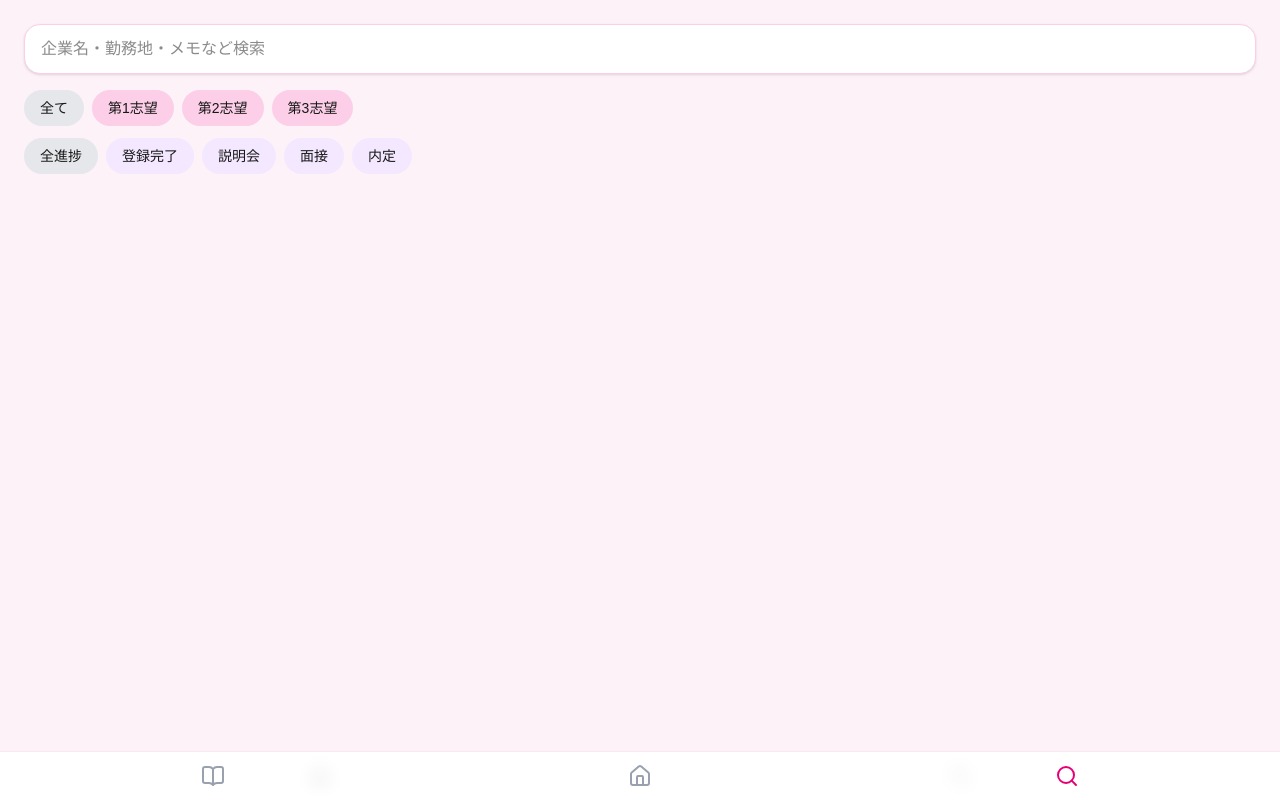
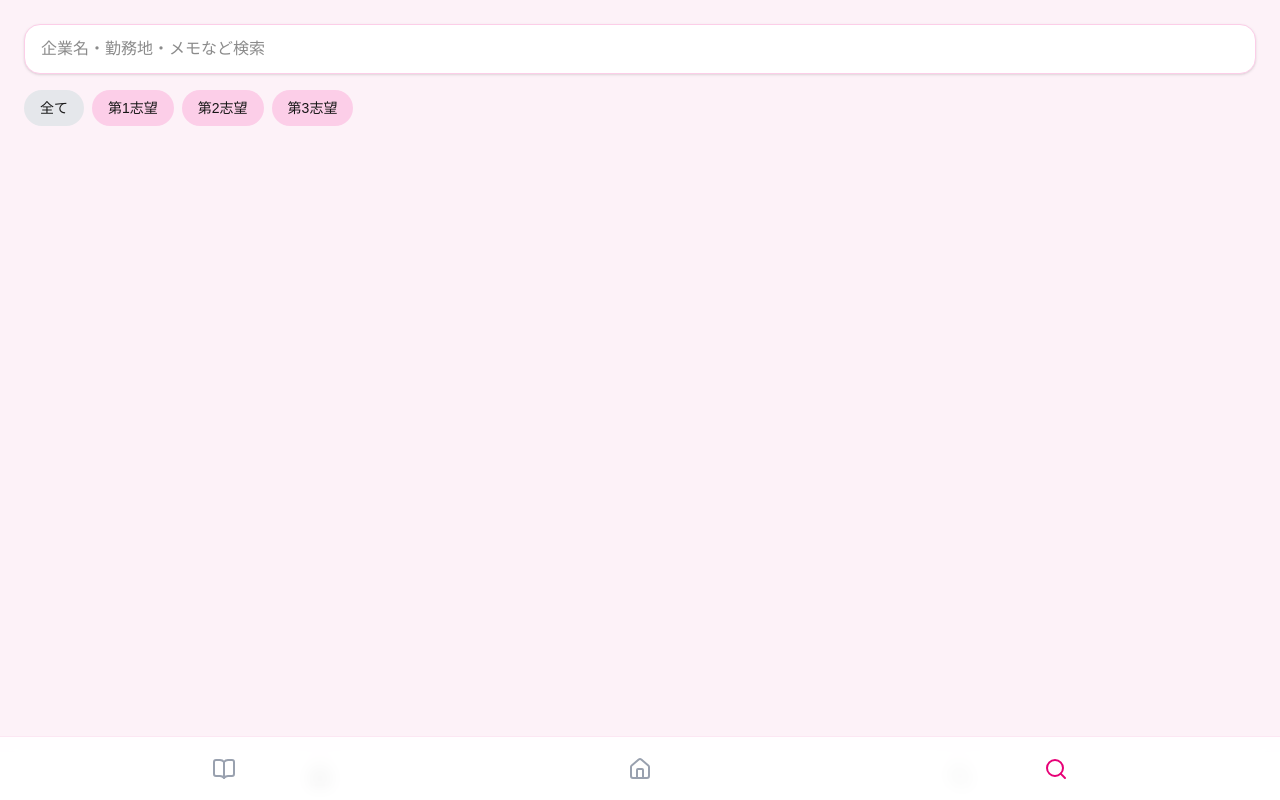
Before and after one commit to misapippi58-boop/jobquest, a Next.js app: page /search in a window 1280 px wide. Built offline with nearby package versions, Linux system fonts and the light colour scheme.

Commit message:
タブバーのレイアウト修正と調整

```diff
--- a/app/page.tsx
+++ b/app/page.tsx
@@ -200,8 +200,11 @@ const nextSchedule =
 <main className="min-h-screen bg-pink-50 p-6 pb-32">
   <div className="max-w-7xl mx-auto">
 
-    {/* ヘッダー */}
-    <div className="mb-4">
+{/* ヘッダーエリアをフレックスで横並びにする */}
+<div className="flex justify-between items-center mb-6">
+
+  {/* 左側：タイトル・ログイン */}
+  <div>
     {user ? (
       <h1 className="text-xl font-black text-gray-700">
         {user.displayName} さん
@@ -226,20 +229,21 @@ const nextSchedule =
     )}
   </div>
 
-  {/* 情報カード + 操作 */}
-  <div className="flex justify-between items-start mb-6">
+  {/* 右側：操作メニュー（三点とプラス） */}
+  <ActionMenu
+    onSortChange={setSortMode}
+    onAddNew={openNew}
+  />
 
+</div>
+
+{/* 下の統計エリアは独立させる */}
+<div className="mb-6">
   <DashboardStats
     totalCompanies={companies.length}
     nextSchedule={nextSchedule}
     mounted={mounted}
   />
-
-    <ActionMenu
-      onSortChange={setSortMode}
-      onAddNew={openNew}
-    />
-
 </div>
 
       {/* カード一覧 */}
--- a/app/search/page.tsx
+++ b/app/search/page.tsx
@@ -111,50 +111,6 @@ export default function SearchPage() {
 
       </div>
 
-      <div className="mt-3 flex flex-wrap gap-2">
-
-        <FilterChip
-          variant="white"
-          active={progressFilter === ""}
-          onClick={() => setProgressFilter("")}
-        >
-          全進捗
-        </FilterChip>
-
-        <FilterChip
-          variant="purple"
-          active={progressFilter === "登録完了"}
-          onClick={() => setProgressFilter("登録完了")}
-        >
-          登録完了
-        </FilterChip>
-
-        <FilterChip
-          variant="purple"
-          active={progressFilter === "説明会"}
-          onClick={() => setProgressFilter("説明会")}
-        >
-          説明会
-        </FilterChip>
-
-        <FilterChip
-          variant="purple"
-          active={progressFilter === "面接"}
-          onClick={() => setProgressFilter("面接")}
-        >
-          面接
-        </FilterChip>
-
-        <FilterChip
-          variant="purple"
-          active={progressFilter === "内定"}
-          onClick={() => setProgressFilter("内定")}
-        >
-          内定
-        </FilterChip>
-
-      </div>
-
       {/* 結果 */}
       <div className="mt-6 space-y-4">
 
--- a/app/ui/ActionMenu.tsx
+++ b/app/ui/ActionMenu.tsx
@@ -19,7 +19,7 @@ export const ActionMenu = ({ onSortChange, onAddNew }: ActionMenuProps) => {
   };
 
   return (
-    <div className="relative flex flex-col gap-2">
+    <div className="relative flex flex-row gap-2">
       <button
         onClick={() => setMenuOpen(!menuOpen)}
         className="h-11 w-11 rounded-2xl bg-white border border-pink-100 shadow flex items-center justify-center"
--- a/app/ui/BottomNav.tsx
+++ b/app/ui/BottomNav.tsx
@@ -11,16 +11,32 @@ export default function BottomNav() {
   const getIconColor = (path: string) => (pathname === path ? "text-pink-600" : "text-gray-400");
 
   return (
-    <nav className="fixed bottom-0 left-0 right-0 bg-white/90 backdrop-blur border-t border-pink-100 flex justify-around py-3 z-50">
-      <Link href="/industry">
+    <nav className="
+    fixed
+    bottom-0
+    left-0
+    right-0
+    bg-white/90
+    backdrop-blur
+    border-t
+    border-pink-100
+    flex
+    h-20
+    md:h-16
+    z-50"
+    >
+      {/* この div の中で flex を効かせて均等配置します */}
+      <div className="max-w-7xl mx-auto w-full flex justify-evenly items-center px-4">
+        <Link href="/industry" className="flex-1 flex justify-center">
           <BookOpen className={getIconColor("/industry")} />
         </Link>
-      <Link href="/">
+        <Link href="/" className="flex-1 flex justify-center">
           <House className={getIconColor("/")} />
         </Link>
-      <Link href="/search">
+        <Link href="/search" className="flex-1 flex justify-center">
           <Search className={getIconColor("/search")} />
         </Link>
+      </div>
     </nav>
   );
 }
```
Lines whose indentation alone changed are shown as unchanged.
